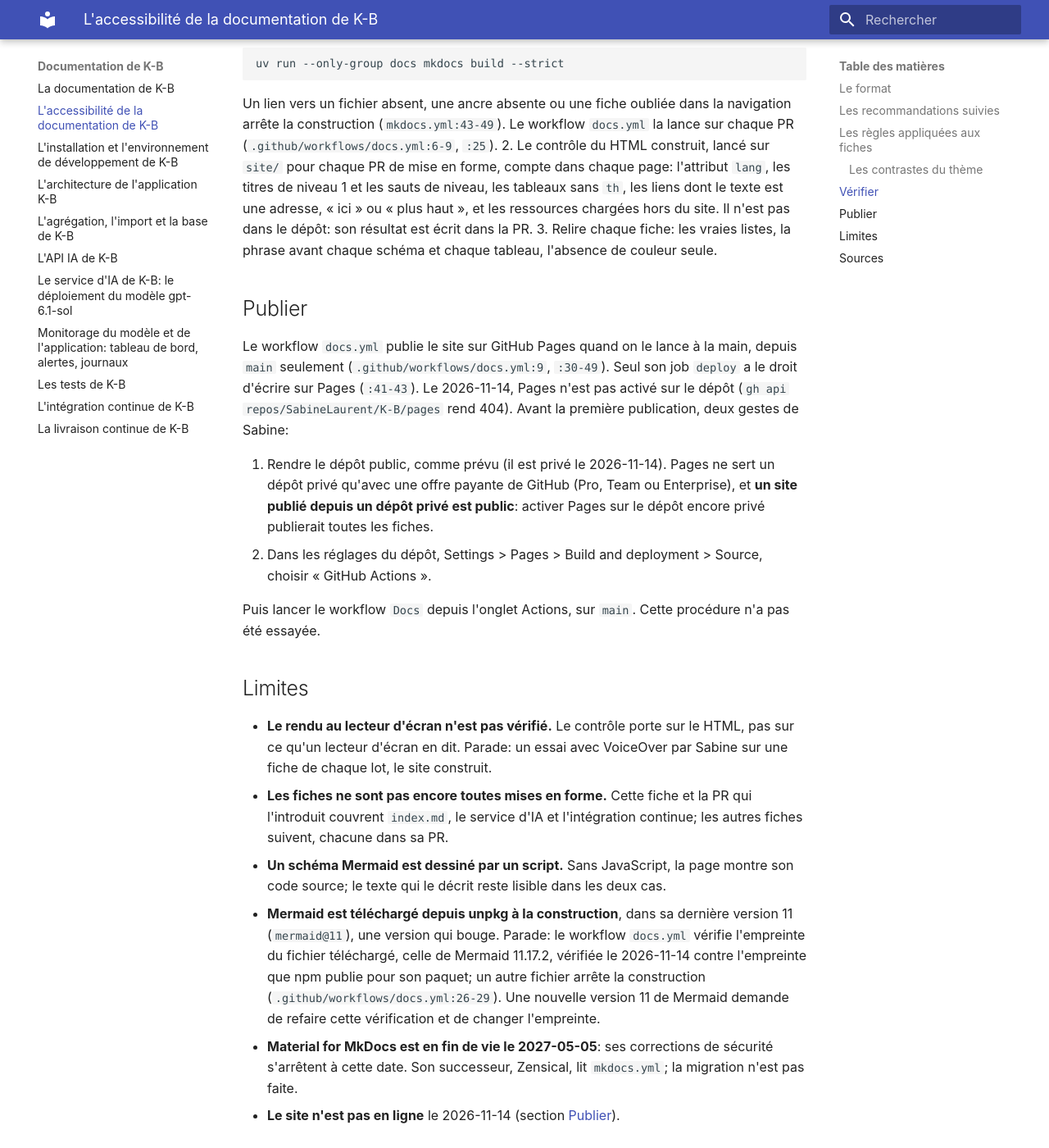
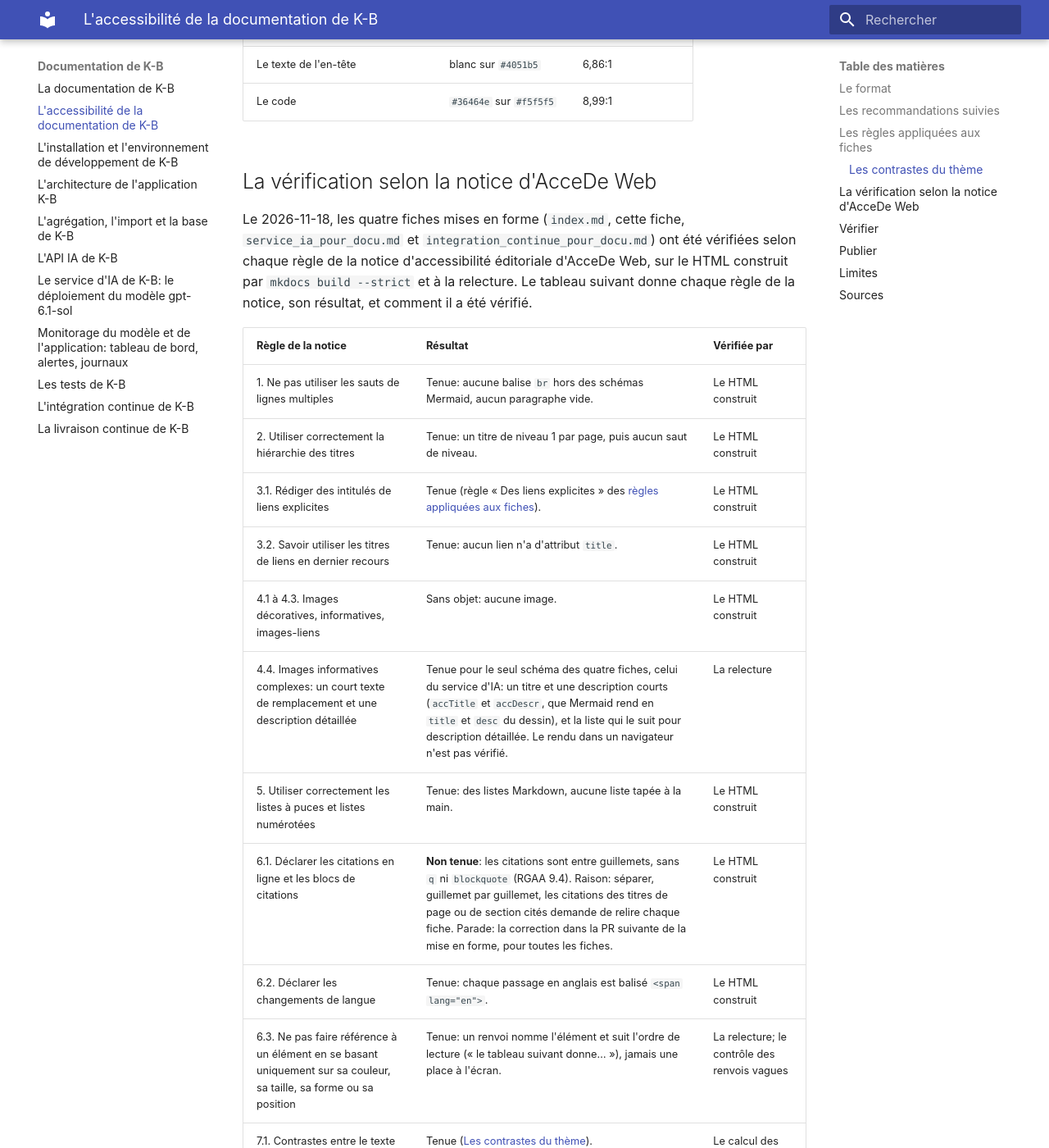
Before and after one commit to SabineLaurent/K-B, an MkDocs documentation site: the page built from documentation/accessibilite_pour_docu.md, in a window 1280 px wide and 1400 px high, scrolled down 3031 px. Shown: the whole window at 82% size. Built offline with MkDocs 1.6.1 and Material for MkDocs 9.7.7, drawn with Linux system fonts in a browser that asks for light colours; plug-ins that fetch from the network failed and are left out; some of the changed text lies outside the part shown.

Commit message:
docs: check the formatted sheets against the editorial accessibility guidelines of AcceDe Web, rule by rule, and spell out the acronyms of the domain at their first use (issue 167)

````diff
--- a/documentation/accessibilite_pour_docu.md
+++ b/documentation/accessibilite_pour_docu.md
@@ -23,7 +23,7 @@ dépendances à part, `docs` (`pyproject.toml`), que ni les tests ni l'image de
 
 ## Les recommandations suivies
 
-Trois sources, lues le 2026-11-14:
+Quatre sources: les trois premières lues le 2026-11-14, la quatrième le 2026-11-18.
 
 - **L'association Valentin Haüy** (AVH), la page « L'essentiel à savoir » sur l'accessibilité des documents. Elle
   vise les documents de bureautique. Ses règles de structure valent pour une page HTML, et ce sont elles que la
@@ -33,9 +33,17 @@ Trois sources, lues le 2026-11-14:
 - **Microsoft**, la page <span lang="en">« Make your Word documents accessible to people with disabilities »</span>,
   pour deux règles que l'AVH ne détaille pas: un texte de lien qui a un sens lu seul, et des tableaux simples, pour
   les données seulement, à en-têtes de colonne.
-- **Le RGAA 4.1.2**, le référentiel français pour le HTML (WCAG 2.1, niveaux A et AA), version en vigueur le
-  2026-11-14; le RGAA 5 est annoncé pour la fin de 2026. Ses critères donnent la mesure de chaque règle dans les pages
-  construites.
+- **Le RGAA 4.1.2**, le référentiel général d'amélioration de l'accessibilité, le référentiel français pour le
+  HTML (WCAG 2.1, les <span lang="en">Web Content Accessibility Guidelines</span> du W3C, niveaux A et AA), version
+  en vigueur le 2026-11-14; le RGAA 5 est annoncé pour la fin de 2026. Ses critères donnent la mesure de chaque règle
+  dans les pages construites.
+- **La notice d'accessibilité éditoriale d'AcceDe Web**, publiée par Atalan, dans sa version en ligne (les notices
+  AcceDe Web en version 4.1.2). Elle s'adresse aux « contributrices et contributeurs éditoriaux » d'un outil de
+  publication: ici, l'outil est MkDocs, et ses règles portent sur le texte des fiches. Elle dit d'elle-même: « Cette
+  version en ligne couvre actuellement les WCAG 2.2 et le RGAA 4.1.2 »; sa section 9 dit que ses règles
+  supplémentaires sont « nécessaire[s] pour garantir la conformité RGAA 4.1 et WCAG 2.1 ». Les fiches mises en forme
+  sont vérifiées selon elle, règle par règle
+  ([La vérification selon la notice d'AcceDe Web](#la-verification-selon-la-notice-daccede-web)).
 
 ## Les règles appliquées aux fiches
 
@@ -70,6 +78,36 @@ style construite de Material 9.8.1, le 2026-11-14. Le seuil du RGAA 3.2 est de 4
 | Le texte de l'en-tête | blanc sur `#4051b5` | 6,86:1 |
 | Le code | `#36464e` sur `#f5f5f5` | 8,99:1 |
 
+## La vérification selon la notice d'AcceDe Web
+
+Le 2026-11-18, les quatre fiches mises en forme (`index.md`, cette fiche, `service_ia_pour_docu.md` et
+`integration_continue_pour_docu.md`) ont été vérifiées selon chaque règle de la notice d'accessibilité éditoriale
+d'AcceDe Web, sur le HTML construit par `mkdocs build --strict` et à la relecture. Le tableau suivant donne chaque
+règle de la notice, son résultat, et comment il a été vérifié.
+
+| Règle de la notice | Résultat | Vérifiée par |
+|---|---|---|
+| 1. Ne pas utiliser les sauts de lignes multiples | Tenue: aucune balise `br` hors des schémas Mermaid, aucun paragraphe vide. | Le HTML construit |
+| 2. Utiliser correctement la hiérarchie des titres | Tenue: un titre de niveau 1 par page, puis aucun saut de niveau. | Le HTML construit |
+| 3.1. Rédiger des intitulés de liens explicites | Tenue (règle « Des liens explicites » des [règles appliquées aux fiches](#les-regles-appliquees-aux-fiches)). | Le HTML construit |
+| 3.2. Savoir utiliser les titres de liens en dernier recours | Tenue: aucun lien n'a d'attribut `title`. | Le HTML construit |
+| 4.1 à 4.3. Images décoratives, informatives, images-liens | Sans objet: aucune image. | Le HTML construit |
+| 4.4. Images informatives complexes: un court texte de remplacement et une description détaillée | Tenue pour le seul schéma des quatre fiches, celui du service d'IA: un titre et une description courts (`accTitle` et `accDescr`, que Mermaid rend en `title` et `desc` du dessin), et la liste qui le suit pour description détaillée. Le rendu dans un navigateur n'est pas vérifié. | La relecture |
+| 5. Utiliser correctement les listes à puces et listes numérotées | Tenue: des listes Markdown, aucune liste tapée à la main. | Le HTML construit |
+| 6.1. Déclarer les citations en ligne et les blocs de citations | **Non tenue**: les citations sont entre guillemets, sans `q` ni `blockquote` (RGAA 9.4). Raison: séparer, guillemet par guillemet, les citations des titres de page ou de section cités demande de relire chaque fiche. Parade: la correction dans la PR suivante de la mise en forme, pour toutes les fiches. | Le HTML construit |
+| 6.2. Déclarer les changements de langue | Tenue: chaque passage en anglais est balisé `<span lang="en">`. | Le HTML construit |
+| 6.3. Ne pas faire référence à un élément en se basant uniquement sur sa couleur, sa taille, sa forme ou sa position | Tenue: un renvoi nomme l'élément et suit l'ordre de lecture (« le tableau suivant donne… »), jamais une place à l'écran. | La relecture; le contrôle des renvois vagues |
+| 7.1. Contrastes entre le texte et l'arrière-plan | Tenue ([Les contrastes du thème](#les-contrastes-du-theme)). | Le calcul des rapports de contraste |
+| 7.2. Les couleurs ne sont pas le seul moyen de porter une information | Tenue. | La relecture |
+| 8.1. Associer une description détaillée aux contenus riches | Tenue: chaque schéma Mermaid a sa description en texte. | La relecture |
+| 8.2 et 8.3. Contenus en mouvement; vidéos | Sans objet: ni l'un ni l'autre. | Le HTML construit |
+| 9. Fournir une alternative textuelle aux contenus textuels ambigus (émoticônes, art ASCII) | Tenue: aucune émoticône ni art ASCII. La flèche « → » sert à écrire un chemin de menu ou le résultat d'une commande; ce qu'en dit un lecteur d'écran n'est pas vérifié. | Le HTML construit |
+
+Ses bonnes pratiques: aucun lien n'ouvre de nouvelle fenêtre (aucun `target`); aucun fichier n'est proposé au
+téléchargement; les capitales gardent leurs accents; aucun texte n'est justifié. Les sigles du domaine (RGAA, WCAG,
+AELE, RGPD, PR, ADR, CVE, DINUM, OSV) sont développés à leur premier emploi dans chaque fiche; les sigles techniques
+courants (API, HTML, URL, UTC, SHA) ne le sont pas.
+
 ## Vérifier
 
 1. Construire le site en mode strict:
@@ -79,7 +117,8 @@ style construite de Material 9.8.1, le 2026-11-14. Le seuil du RGAA 3.2 est de 4
    ```
 
    Un lien vers un fichier absent, une ancre absente ou une fiche oubliée dans la navigation arrête la construction
-   (`mkdocs.yml:43-49`). Le workflow `docs.yml` la lance sur chaque PR (`.github/workflows/docs.yml:6-9`, `:25`).
+   (`mkdocs.yml:43-49`). Le workflow `docs.yml` la lance sur chaque demande de fusion (PR)
+   (`.github/workflows/docs.yml:6-9`, `:25`).
 2. Le contrôle du HTML construit, lancé sur `site/` pour chaque PR de mise en forme, compte dans chaque page: l'attribut
    `lang`, les titres de niveau 1 et les sauts de niveau, les tableaux sans `th`, les liens dont le texte est une
    adresse, « ici » ou « plus haut », et les ressources chargées hors du site. Il n'est pas dans le dépôt: son résultat
@@ -106,6 +145,9 @@ Puis lancer le workflow `Docs` depuis l'onglet <span lang="en">Actions</span>, s
 
 - **Le rendu au lecteur d'écran n'est pas vérifié.** Le contrôle porte sur le HTML, pas sur ce qu'un lecteur d'écran
   en dit. Parade: un essai avec VoiceOver par Sabine sur une fiche de chaque lot, le site construit.
+- **Les citations ne sont pas déclarées** (notice d'AcceDe Web, règle 6.1; RGAA 9.4): voir
+  [La vérification selon la notice d'AcceDe Web](#la-verification-selon-la-notice-daccede-web). Parade: la correction
+  dans la PR suivante de la mise en forme, pour toutes les fiches.
 - **Les fiches ne sont pas encore toutes mises en forme.** Cette fiche et la PR qui l'introduit couvrent `index.md`,
   le service d'IA et l'intégration continue; les autres fiches suivent, chacune dans sa PR.
 - **Un schéma Mermaid est dessiné par un script.** Sans JavaScript, la page montre son code source; le texte qui le
@@ -127,12 +169,20 @@ Lues le 2026-11-14:
   [page de l'accessibilité des documents](https://www.avh.asso.fr/nos-solutions/accessibilite/accessibilite-numerique/documents-courriels/essentiel-savoir).
 - Microsoft, <span lang="en">« Make your Word documents accessible to people with disabilities »</span>,
   [page du support de Microsoft](https://support.microsoft.com/en-us/office/make-your-word-documents-accessible-to-people-with-disabilities-d9bf3683-87ac-47ea-b91a-78dcacb3c66d).
-- DINUM, RGAA 4.1.2, [critères et tests](https://accessibilite.numerique.gouv.fr/methode/criteres-et-tests/), qui
-  annonce le RGAA 5 pour la fin de 2026.
+- Direction interministérielle du numérique (DINUM), RGAA 4.1.2,
+  [critères et tests](https://accessibilite.numerique.gouv.fr/methode/criteres-et-tests/), qui annonce le RGAA 5 pour la fin de 2026.
 - GitHub, <span lang="en">« What is GitHub Pages? »</span>,
   [page de la documentation de GitHub](https://docs.github.com/en/pages/getting-started-with-github-pages/what-is-github-pages),
   pour l'offre qui permet Pages sur un dépôt privé.
 - GitHub, <span lang="en">« Configuring a publishing source for your GitHub Pages site »</span>,
   [page de la documentation de GitHub](https://docs.github.com/en/pages/getting-started-with-github-pages/configuring-a-publishing-source-for-your-github-pages-site).
 - Material for MkDocs, [notes de la version 9.8.1](https://github.com/squidfunk/mkdocs-material/releases/tag/9.8.1),
-  pour sa fin de vie; versions de MkDocs et de Material lues sur PyPI, sans faille connue dans la base OSV.
+  pour sa fin de vie; versions de MkDocs et de Material lues sur PyPI, sans faille connue dans la base OSV
+  (<span lang="en">Open Source Vulnerabilities</span>).
+
+Lue le 2026-11-18:
+
+- Atalan, AcceDe Web, « Notice d'accessibilité éditoriale »,
+  [version en ligne](https://www.accede-web.com/notices/editoriale/), ses neuf sections et ses bonnes pratiques
+  (pages de la section `notices/editoriale-modele/`). Context7 ne la couvre pas: elle a été lue à la source, après
+  une recherche web du même jour.
````
Also changed, not shown: documentation/integration_continue_pour_docu.md (+4 -4 lines).
